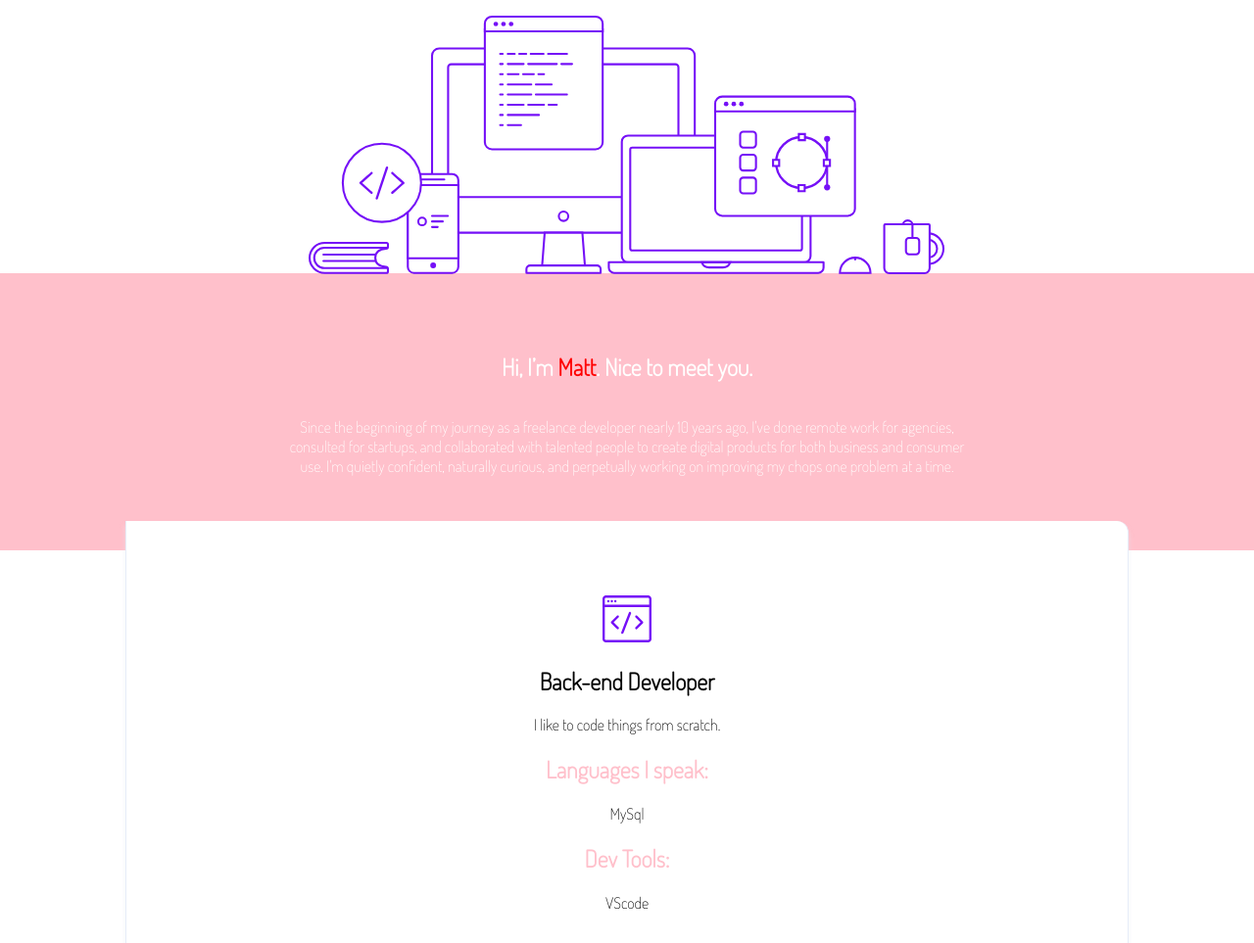
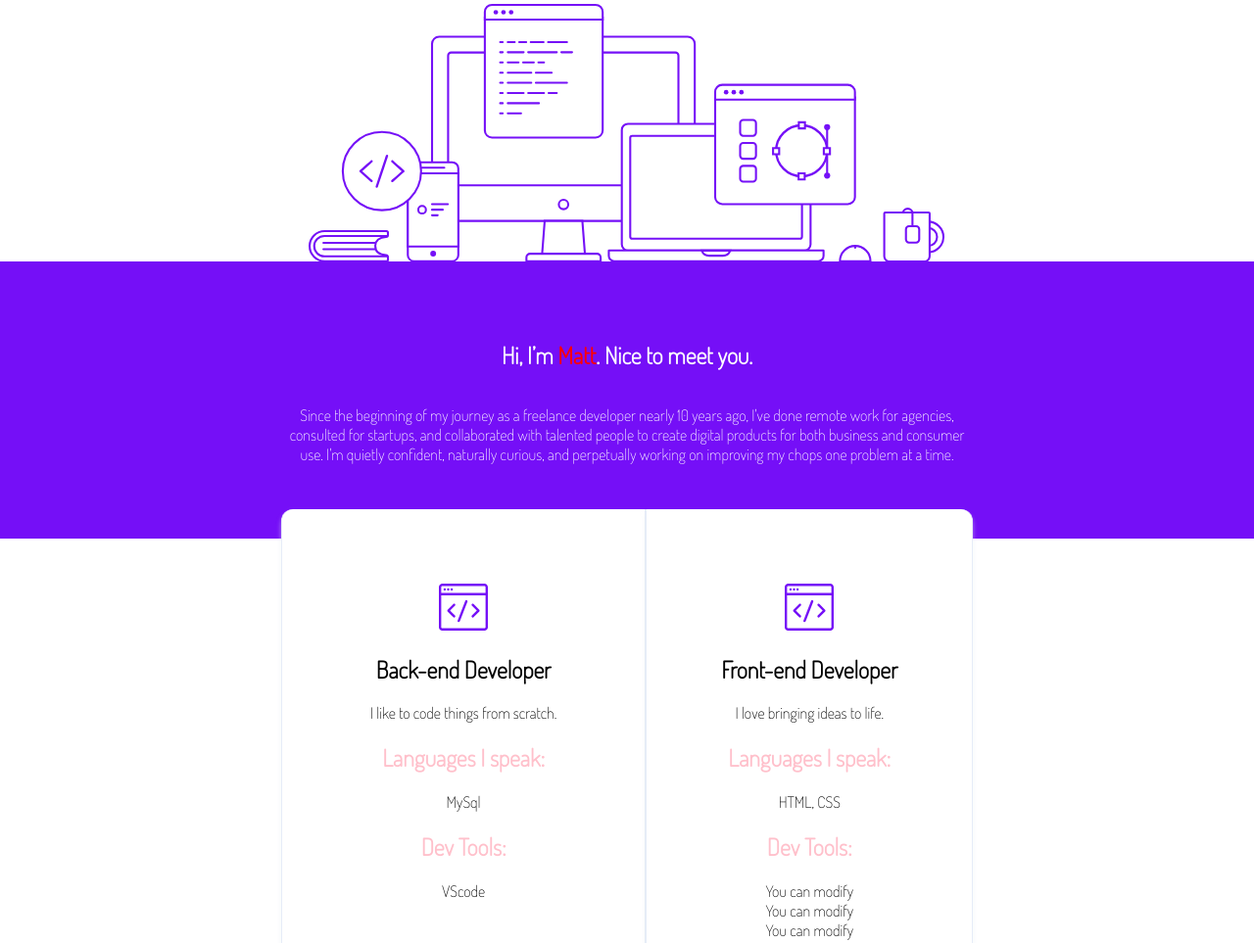
Before and after one commit to orianemgn/BER-SEP-22-checkpoint-js, a website: page site/portfolio.html in a window 1280 px wide. Shown: the part 513-1476 px from the top of the page at 98% size. Drawn offline with Linux system fonts and the light colour scheme.

Commit message:
first CSS almost done without disable

```diff
--- a/site/css/portfolio.css
+++ b/site/css/portfolio.css
@@ -1,5 +1,9 @@
 .pink-bg {
   background-color: pink;
+}
+
+.purple-bg {
+  background-color:#750ff7;
 }
 
 .pink-text {
@@ -72,6 +76,7 @@ img {
   max-width: 100%;
 }
 
+
 .projects a {
   color: #750ff7;
 }
@@ -82,7 +87,7 @@ p {
 }
 
 
-/*Navigation correction*/
+/*Oriane*/
 
 .navbar {
   align-items: center;
@@ -111,6 +116,12 @@ p {
   display: none;
 }
 
+.skills {
+  display: flex;
+  flex-direction: column-reverse;
+}
+
+
 @media screen and (min-width: 700px) {
   .navbar {
     justify-content: space-between;
@@ -118,4 +129,32 @@ p {
   .desktop{
     display: block;
   }
+  .skills {
+    display: flex;
+    flex-direction: row;
+    justify-content: center;
+  }
+  .column:first-child {
+    border-top-left-radius: 12px;
+    border-bottom-left-radius: 12px;
+    border-bottom-right-radius: 0px;
+    border-top-right-radius: 0px;
+  }
+  .column:last-child {
+    border-bottom-right-radius: 12px;
+    border-top-right-radius: 12px;
+    border-top-left-radius: 0px;
+    border-bottom-left-radius: 0px;
+  }
+  .heading {
+    text-align: center;
+  }
+  .contents {
+    display: flex;
+	  flex-direction: row;
+	  flex-wrap: wrap;
+	  justify-content: space-evenly;
+	  align-items: stretch;
+	  align-content: space-around;
+  }
 }
--- a/site/portfolio.html
+++ b/site/portfolio.html
@@ -24,7 +24,7 @@
       <section class="introduction">
         <h1> FullStack Developer</h1>
         <p> I code beautiful simple things, and I love what I do</p>
-        <img src="image/avatar.svg" alt="avatar" />
+        <img src="image/avatar-bis.png" alt="avatar" />
         <figure class="desktop">
           <img src="image/desktop.svg" alt="desktop" />
         </figure>
@@ -32,7 +32,7 @@
 
       <!-- Second banner with description of your name and your presentation -->
       <section class="presentation">
-        <div class="description pink-bg">
+        <div class="description purple-bg">
           <h2>Hi, I’m <span id="name">Matt</span>. Nice to meet you.</h2>
           <p>Since the beginning of my journey as a freelance developer nearly 10 years ago, I've done remote work for agencies, consulted for startups, and collaborated with talented people to create digital products for both business and consumer use. I'm quietly confident, naturally curious, and perpetually working on improving my chops one problem at a time.</p>
         </div>
```
